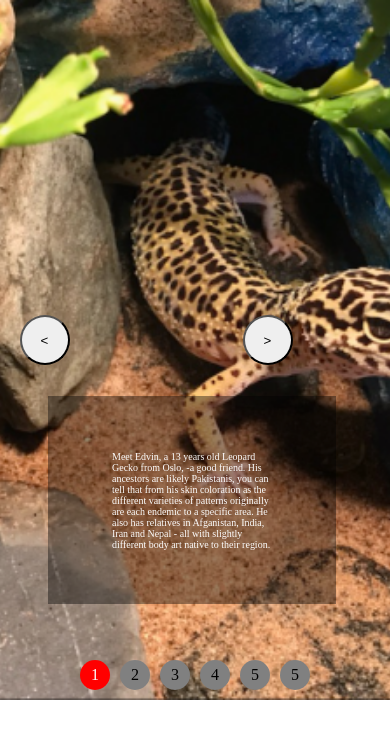
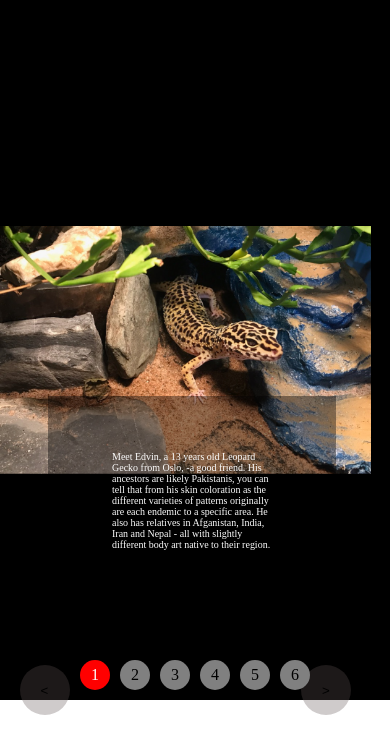
Before and after one commit to Tjoennaas/231029-gallery-slideshow, a plain HTML site: page index.html in a window 390 px wide. Drawn offline with Linux system fonts and the light colour scheme.

Commit message:
Change img.

```diff
--- a/css/style.css
+++ b/css/style.css
@@ -34,50 +34,53 @@
 }
 
 .slider {
-    position: relative;
+  position:relative;
   width: 1300px;
   max-width: 100vw;
   height: 700px;
-      margin: auto;
+  margin:auto;
   overflow: hidden;
   background-color: black;
-
+  width: 100vh;
+  align-content: center;
 }
 
-    .list { position: absolute;
-      top:0;
-      left:0;
+.list {
+  position: absolute;
+  top: 0;
+  left: 0;
   height: 100%;
+  width: 100%;
   display: flex;
-      width: max-content;
-      transition: 1s ;
+  width:max-content;
+  transition: 1s;
 }
 
-    .list img{
+.list img {
   width: 1300px;
   max-width: 100vw;
   height: 100%;
   object-fit: cover;
+  width: 100vh;
 }
 
-      .buttons{ position:absolute;
-
+.buttons {
+  position: relative;
   top: 45%;
-        left:5%;
-        width: 90%;
+  left: 0;
+  right: 0;
   display: flex;
-        justify-content: space-between;
+  justify-content:space-between;
+  padding: 0% 5%;
 }
 
-       .buttons button{
-        cursor: pointer;
-        width: 50px ;
-        height: 50px ;
-        border-radius:50%;
+.buttons button {
+  width: 50px;
+  height: 50px;
+  border-radius: 50%;
 }
 
 .dots {
-        cursor: pointer;
   position: absolute;
   bottom: 10px;
   left: 0;
@@ -111,13 +114,18 @@
 
 #next {
   position: fixed;
-        right: 25%;
+  right: 10%;
   width: 50px;
+ background:   rgba(96, 83, 83, 0.30);
+ border:none;
 }
 
 #prev {
   position: fixed;
+  background:   rgba(96, 83, 83, 0.30);
+  border: none;
 }
+
 
 .list {
   display: flex;
@@ -127,13 +135,27 @@
 
 
 .slider {
-        width: 100vh;
+  width:110vh ;
+
   overflow-x: scroll;
 }
 
 
 .list img {
-        width: 100vh;
+  width: 110vh ;
+
   scroll-snap-align: start;
   scroll-snap-stop: always;
 }
+
+
+@media screen and ( max-width: 600px){
+  .slider{ width:  ;}
+  .list img { width: 95% ;
+    height: px ;
+     object-fit:contain ;
+
+}
+
+
+}
--- a/index.html
+++ b/index.html
@@ -54,7 +54,8 @@
              in which they tend to live in rather small territories,
              they basically sit on a rock or in front of a cave, saying «This is MY Rock!»,
             with a harem of girls and very seldom move for any where else.
-             Actually an important reason for why they do so good in cages in Oslo, where space is limited.</p>
+             Actually an important reason for why they do so good in cages in Oslo, where space is limited.
+            </p>
         </div>
 
         <div class="item">
@@ -66,12 +67,16 @@
              A lot of petstores will say «this is overkill, go fore a more basic setup!» When you see him thrive,
              you’ll know that’s a lie. Picture yourself in Bali,
              nice surroundings, good food. Then picture Oslo in november, with only old bread to eat.
-            Surviving is not living</p>
+             Surviving is not living.
+          </p>
+
         </div>
+
 
         <div class="item">
           <img src="assets/img6.png" alt="">
           <p>
+
             Nowadays, breeders have learned to manipulate the genes controlling color and patterns in Leopard geckos allmost
             to the full (-you guessed it, same genes that causes the endemic patterns in nature),
             and you can get yourself a white, black, yellow, albino, orange,
@@ -82,7 +87,9 @@
              being only 25cm, he is over 30. The natural boss of everyone: a bit like Godzilla.
           </p>
         </div>
+
         </div>
+
 
         <div class="buttons">
          <button id="prev"><</button>
@@ -95,7 +102,7 @@
            <li>3</li>
            <li>4</li>
            <li>5</li>
-           <li>5</li>
+           <li>6</li>
            </ul>
         </div>
       </div>
```
Also changed, not shown: assets/img0.1.png (added), assets/img0.2.png (added), assets/img0.3.png (added), assets/img0.4.png (added). Lines whose indentation alone changed are shown as unchanged.
